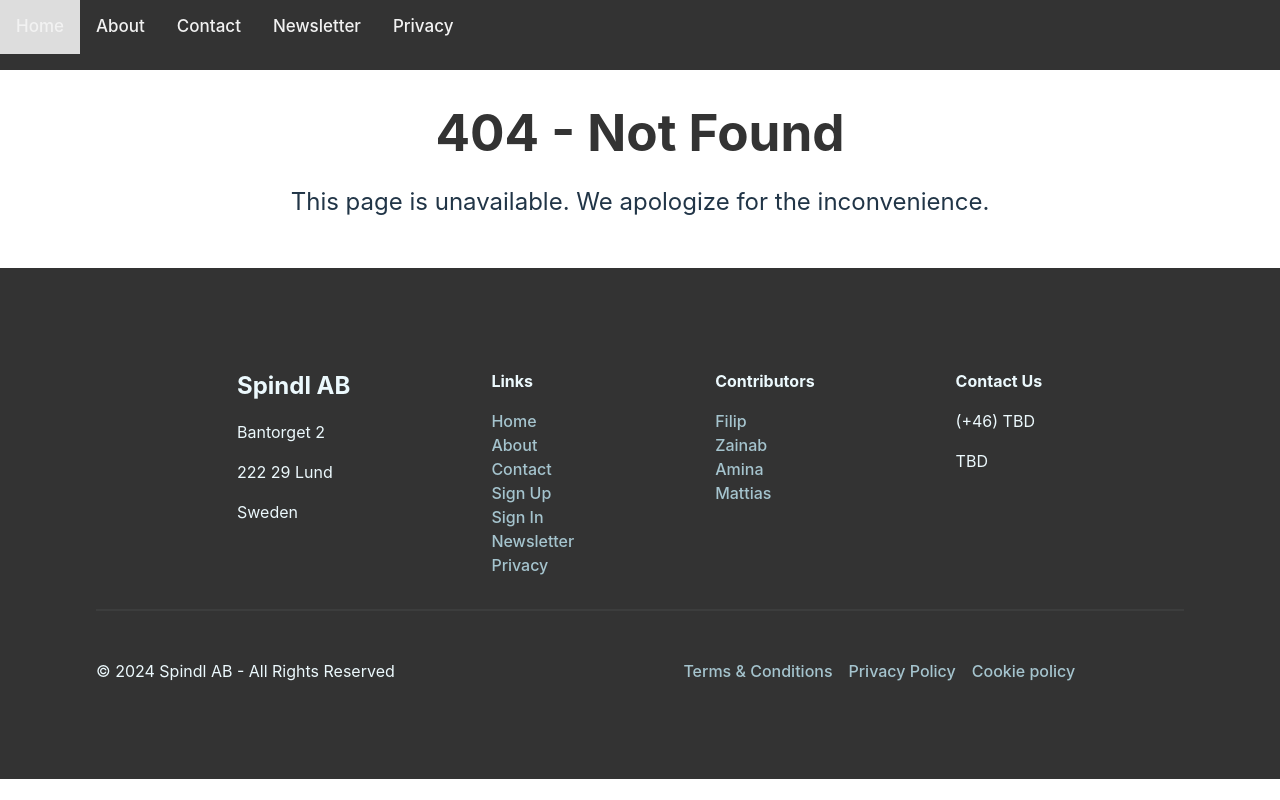
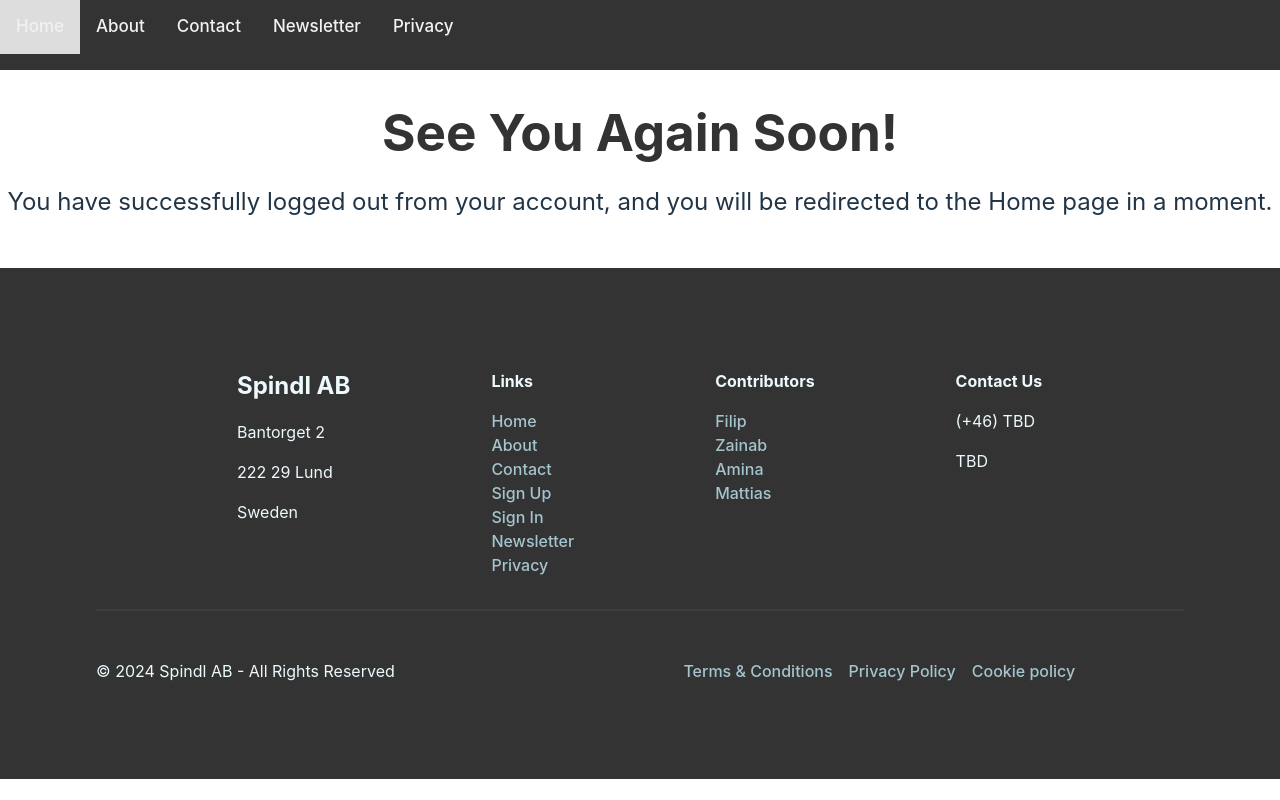
Before and after one commit to MinaStormcloud/Spindl_APL, a React (Vite) app in the folder spindl_apl.client/: page /logout in a window 1280 px wide. Built offline with nearby package versions, Linux system fonts and the light colour scheme.

Commit message:
LogoutRedirection

```diff
--- a/spindl_apl.client/src/App.jsx
+++ b/spindl_apl.client/src/App.jsx
@@ -7,6 +7,7 @@ import About from './pages/about/About';
 import Contact from './pages/contact/Contact';
 import Subscribe from './pages/subscribe/Subscribe';
 import Login from './pages/login/Login';
+import Logout from './pages/logout/Logout';
 import Register from './pages/register/Register';
 import Privacy from './pages/privacy/Privacy';
 import Dashboard from './pages/dashboard/Dashboard';//under construction
@@ -23,6 +24,7 @@ function App() {
             <Route path="/contact" element={<Contact />} />
             <Route path="/register" element={<Register />} />
             <Route path="/login" element={<Login />} />
+            <Route path="/logout" element={<Logout />} />
             <Route path="/subscribe" element={<Subscribe />} />
             <Route path="/privacy" element={<Privacy />} />
             <Route path="/dashboard" element={<Dashboard />} />
--- /dev/null
+++ b/spindl_apl.client/src/pages/logout/Logout.css
@@ -0,0 +1,14 @@
+#root {
+    margin: 0 auto;
+    padding: 0rem;
+    text-align: left;
+}
+
+h1 {
+    text-align: center;
+}
+
+.logout-paragraph{
+    text-align: center;
+    font-size: 1.5rem;
+}
--- /dev/null
+++ b/spindl_apl.client/src/pages/logout/Logout.jsx
@@ -0,0 +1,22 @@
+import React from "react";
+import './Logout.css'
+
+export default function Logout() {
+
+    setTimeout(function() {
+        window.location.replace('/');
+      }, 10000);
+
+  return (
+    <div id="logout">
+      <div>
+        <h1 className="h1">See You Again Soon!</h1>
+      </div>
+      <div>
+        <p className="logout-paragraph">
+        You have successfully logged out from your account, and you will be redirected to the Home page in a moment.
+        </p>
+      </div>
+    </div>
+  );
+}
```
